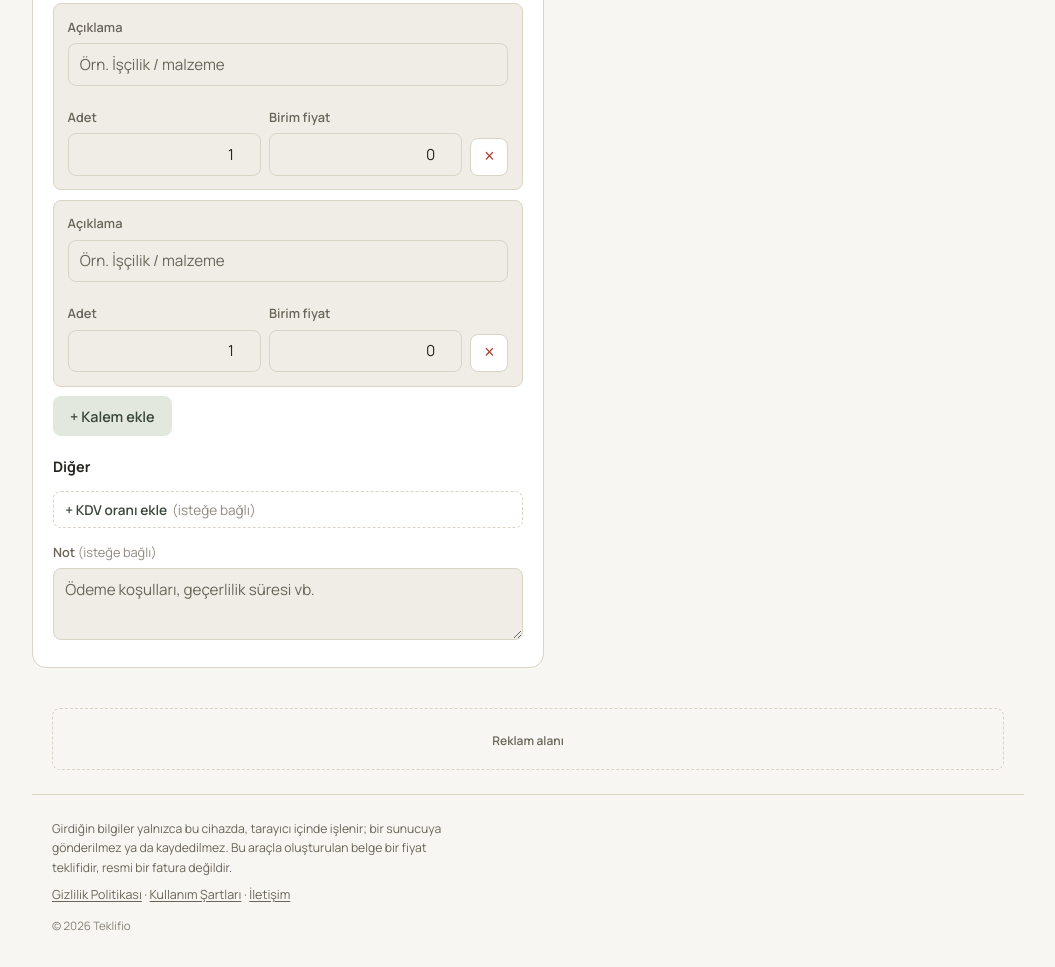
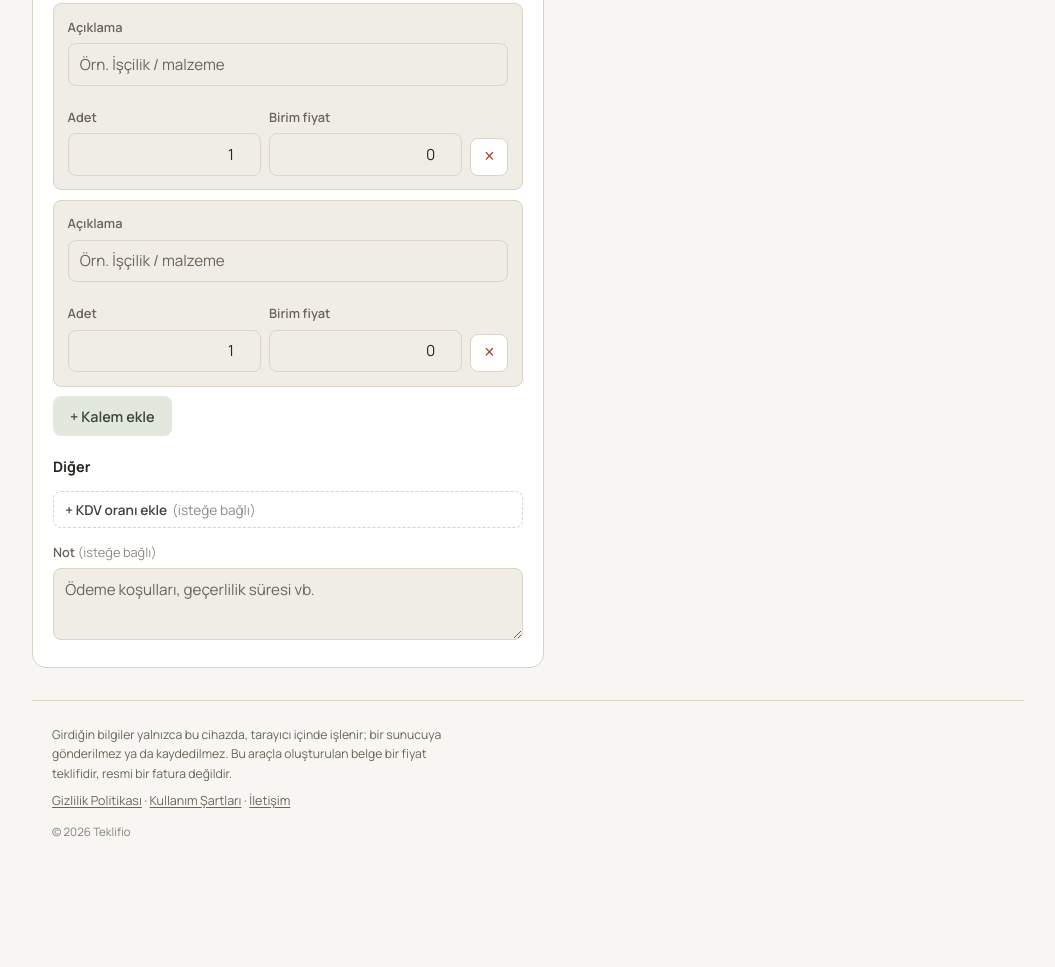
Before and after one commit to ON7-7/teklifio, a plain HTML site: page index.html in a window 1280 px wide. Shown: the part 1080-2047 px from the top of the page, without its empty margins (112-1167 px from the left). After the commit the page ends 1986 px from the top, so only its background shows below. Drawn offline with nearby package versions, Linux system fonts and the light colour scheme.

Commit message:
Add files via upload

```diff
--- a/index.html
+++ b/index.html
@@ -349,6 +349,7 @@
   /* Klasik template */
   #quotePreview.template-klasik { padding: 2rem 1.75rem; border: 1px solid #E1DED4; }
   #quotePreview .doc-head > div { min-width: 0; }
+  #quotePreview .doc-credit { margin-top: 1.5rem; padding-top: 0.75rem; border-top: 1px solid #DAD4C6; text-align: center; font-size: 0.7rem; color: #6A6458; }
   #quotePreview.template-klasik .doc-head {
     display: flex; justify-content: space-between; align-items: flex-start;
     border-bottom: 2px solid #4E5C4F; padding-bottom: 0.9rem; margin-bottom: 1.1rem;
@@ -401,17 +402,6 @@
     padding: 0.55rem 1.1rem; font-weight: 800; font-size: 0.95rem;
   }
   #quotePreview.template-modern .doc-note { margin-top: 1.25rem; font-size: 0.78rem; color: #6A6458; white-space: pre-wrap; }
-
-  /* ---------- Ad slot ---------- */
-
-  .ad-slot {
-    border: 1px dashed var(--border);
-    border-radius: var(--radius-sm);
-    padding: 1.1rem;
-    text-align: center;
-    margin: 1.5rem 1.25rem;
-  }
-  .ad-label { font-size: 0.75rem; color: var(--text-muted); font-weight: 600; }
 
   /* ---------- Footer ---------- */
   .site-footer { padding: 1.5rem 1.25rem 0.5rem; border-top: 1px solid var(--border); margin-top: 1rem; }
@@ -581,11 +571,6 @@
 </div>
 </div>
 
-<div class="ad-slot">
-  <!-- Reklam ağı entegrasyonu (ör. Google AdSense) burada yer alacak -->
-  <span class="ad-label">Reklam alanı</span>
-</div>
-
 <footer class="site-footer">
   <p>Girdiğin bilgiler yalnızca bu cihazda, tarayıcı içinde işlenir; bir sunucuya gönderilmez ya da kaydedilmez. Bu araçla oluşturulan belge bir fiyat teklifidir, resmi bir fatura değildir.</p>
   <p class="footer-links"><a href="gizlilik-politikasi.html">Gizlilik Politikası</a> · <a href="kullanim-sartlari.html">Kullanım Şartları</a> · <a href="iletisim.html">İletişim</a></p>
@@ -740,6 +725,7 @@
       : '<tr><td colspan="4" style="color:#6A6458;">Henüz kalem eklenmedi</td></tr>';
 
     var noteHtml = quoteNote ? '<div class="doc-note">' + escapeHtml(quoteNote) + '</div>' : '';
+    var creditHtml = '<div class="doc-credit">Teklifio ile hazırlandı</div>';
 
     var html;
     if (currentTemplate === 'klasik') {
@@ -760,7 +746,8 @@
           (vatRate ? '<tr><td>KDV (%' + vatRate + ')</td><td class="num">' + fmtMoney(vatAmount) + '</td></tr>' : '') +
           '<tr class="grand"><td>Genel Toplam</td><td class="num">' + fmtMoney(grandTotal) + '</td></tr>' +
         '</table></div>' +
-        noteHtml;
+        noteHtml +
+        creditHtml;
     } else {
       html =
         '<div class="doc-head">' +
@@ -778,6 +765,7 @@
           '<div class="doc-totals"><span class="grand-pill">Genel Toplam ' + fmtMoney(grandTotal) + '</span></div>' +
           (subtotal || vatRate ? '<div class="doc-note">Ara toplam: ' + fmtMoney(subtotal) + (vatRate ? ' · KDV (%' + vatRate + '): ' + fmtMoney(vatAmount) : '') + '</div>' : '') +
           noteHtml +
+          creditHtml +
         '</div>';
     }
 
```
